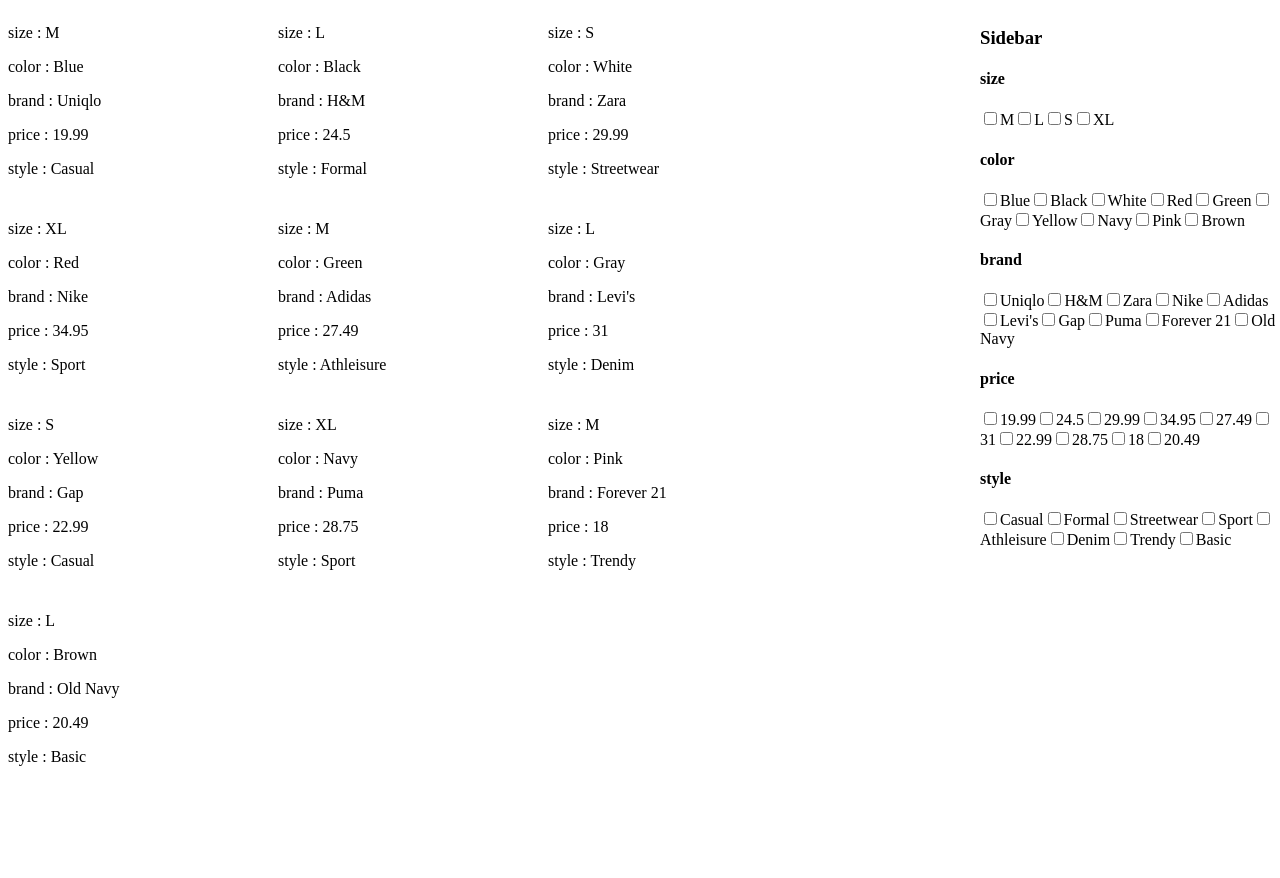
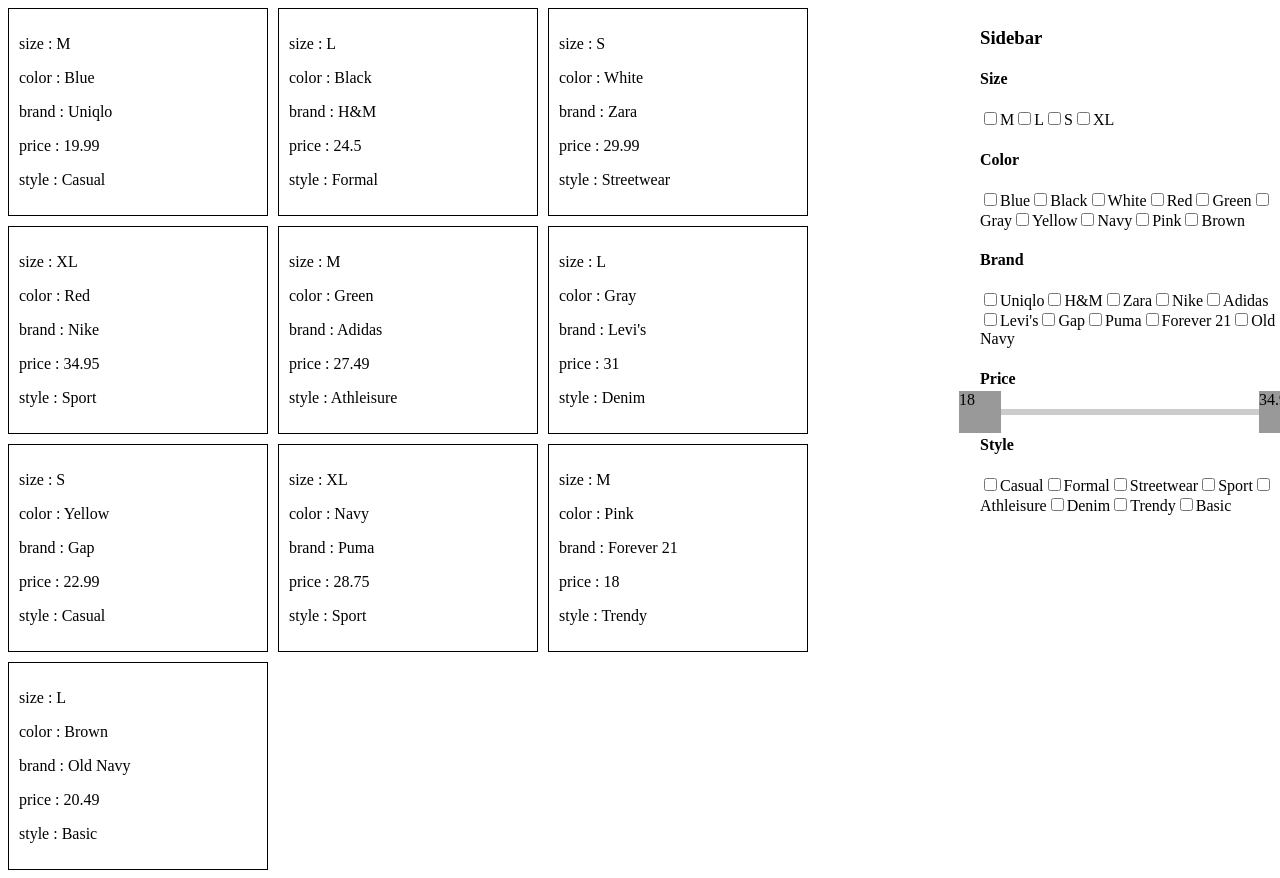
Before and after one commit to CarlosBor/itemSorter, a React (Vite) app: page / in a window 1280 px wide. Before the commit the page ends 800 px from the top, so only its background shows below. Built offline with nearby package versions, Linux system fonts and the light colour scheme.

Commit message:
Added range functionality, number fix

```diff
--- a/package.json
+++ b/package.json
@@ -11,7 +11,8 @@
   },
   "dependencies": {
     "react": "^19.1.0",
-    "react-dom": "^19.1.0"
+    "react-dom": "^19.1.0",
+    "react-range": "^1.10.0"
   },
   "devDependencies": {
     "@eslint/js": "^9.25.0",
--- a/src/App.tsx
+++ b/src/App.tsx
@@ -1,9 +1,7 @@
-import react from 'react';
 import ItemSorter from './components/ItemSorter';
 
 function App() {
-
-  const mockData = [
+    const mockData = [
     { "size": "M", "color": "Blue", "brand": "Uniqlo", "price": 19.99, "style": "Casual" },
     { "size": "L", "color": "Black", "brand": "H&M", "price": 24.50, "style": "Formal" },
     { "size": "S", "color": "White", "brand": "Zara", "price": 29.99, "style": "Streetwear" },
@@ -15,10 +13,17 @@
     { "size": "M", "color": "Pink", "brand": "Forever 21", "price": 18.00, "style": "Trendy" },
     { "size": "L", "color": "Brown", "brand": "Old Navy", "price": 20.49, "style": "Basic" }
   ]
+  const orderFunction = ( ) =>{
+    return "whew";
+  }
 
   return (
     <>
-      <ItemSorter items={mockData} />
+      <ItemSorter
+      items={mockData}
+      rangeFields={["price"]}
+      // orderFields={[{field:"price", order:orderFunction}]}
+      />
     </>
   )
 }
--- a/src/components/ItemSorter.tsx
+++ b/src/components/ItemSorter.tsx
@@ -1,7 +1,9 @@
 import SelectableProperties from './SelectableProperties';
 import ItemSorterGrid from './ItemSorterGrid';
 import { useReducer } from 'react';
+import capitalizeFirstLetter from '../utils/capitalizeFirst';
 import style from './ItemSorter.module.css';
+import { Range } from "react-range";
 
 const initialState = {};
 
@@ -11,6 +13,11 @@
       const { property, value, itemValue } = action;
       const updatedState = { ...state };
 
+      if (Array.isArray(itemValue)) {
+        // For range filters, store the range array
+        updatedState[property] = itemValue;
+      } else {
+        // For checkbox-style filters, store the selected values
         if (value) {
           if (!updatedState[property]) {
             updatedState[property] = [];
@@ -28,12 +35,15 @@
             }
           }
         }
+      }
       return updatedState;
     }
+    default:
+      return state;
   }
 }
 
-const ItemSorter = (props) => {
+const ItemSorter = ({ items, rangeFields = []}) => {
   const [state, dispatch] = useReducer(reducer, initialState);
 
   const handleCheckboxChange = (field) => (e) => {
@@ -49,26 +59,75 @@
     <>
       <div className={style.sidebar}>
         <h3>Sidebar</h3>
-          {Object.keys(props.items[0]).map((key, index) => {
+        {Object.keys(items[0]).map((key, index) => {
           return (
-                <>
-                <h4 key={`header-${index}`}>{key}</h4>
+            <div key={`section-${index}`}>
+              <h4>{capitalizeFirstLetter(key)}</h4>
+              {(() => {
+                if (rangeFields.includes(key)) {
+                  const minValue = Math.min(...items.map((item) => item[key]));
+                  const maxValue = Math.max(...items.map((item) => item[key]));
+                  return (
+                    <Range
+                      values={state[key] || [minValue, maxValue]}
+                      step={1}
+                      min={minValue}
+                      max={maxValue}
+                      onChange={(values) => {
+                        dispatch({
+                          type: 'SET_FIELD',
+                          property: key,
+                          value: true,
+                          itemValue: values,
+                        });
+                      }}
+                      renderTrack={({ props, children }) => (
+                        <div
+                          {...props}
+                          style={{
+                            ...props.style,
+                            height: "6px",
+                            width: "100%",
+                            backgroundColor: "#ccc",
+                          }}
+                        >
+                          {children}
+                        </div>
+                      )}
+                      renderThumb={({ props, value }) => (
+                        <div
+                          {...props}
+                          key={props.key}
+                          style={{
+                            ...props.style,
+                            height: "42px",
+                            width: "42px",
+                            backgroundColor: "#999",
+                          }}
+                        >
+                          <span>{value}</span>
+                        </div>
+                      )}
+                    />
+                  );
+                }
+
+                return (
                   <SelectableProperties
                     key={`selectable-${index}`}
-                    items={props.items}
+                    items={items}
                     property={key}
                     onCheckboxChange={handleCheckboxChange(key)}
                   />
-                </>
+                );
+              })()}
+            </div>
           );
         })}
       </div>
-
-        <ItemSorterGrid
-          items={props.items}
-          filter={state}
-        />
-    </>);
+      <ItemSorterGrid items={items} filter={state} />
+    </>
+  );
 }
 
 export default ItemSorter;
--- a/src/components/ItemSorterGrid.module.css
+++ b/src/components/ItemSorterGrid.module.css
@@ -4,3 +4,8 @@
     grid-template-columns:repeat(3,1fr);
     gap:10px;
 }
+
+.itemCard{
+    border:1px solid black;
+    padding:10px;
+}
--- a/src/components/ItemSorterGrid.tsx
+++ b/src/components/ItemSorterGrid.tsx
@@ -1,18 +1,26 @@
 import style from './ItemSorterGrid.module.css';
 
 const ItemSorterGrid = ({ items, filter }) =>{
-    const filteredItems = items.filter((item)=>{
-        return Object.keys(filter).every((key)=>{
-            return filter[key].includes(item[key]);
-        })
-    })
+
+  const filteredItems = items.filter((item) => {
+    return Object.keys(filter).every((key) => {
+      const criterion = filter[key];
+
+      if (Array.isArray(criterion) && criterion.length === 2 && typeof criterion[0] === "number") {
+        const [min, max] = criterion;
+        return item[key] >= min && item[key] <= max;
+      }
+
+      return Array.isArray(criterion) && criterion.includes(item[key]+"");
+    });
+  });
 
     return (
         <div className={style.itemGrid}>
           {filteredItems.map((item, index) => {
             const keys = Object.keys(item);
             return (
-              <div key={`item-${index}`}>
+              <div className={style.itemCard} key={`item-${index}`}>
                 {keys.map((key) => (
                   <p key={key}>{key} : {item[key]}</p>
                 ))}
--- /dev/null
+++ b/src/utils/capitalizeFirst.ts
@@ -0,0 +1,5 @@
+function capitalizeFirstLetter(val:string) {
+    return String(val).charAt(0).toUpperCase() + String(val).slice(1);
+}
+
+export default capitalizeFirstLetter;
```
Also changed, not shown: src/components/ItemSorter.module.css (renamed from src/components/itemSorter.module.css), 2 other files (tests, documents, lock files or other folders). Lines whose indentation alone changed are shown as unchanged.
